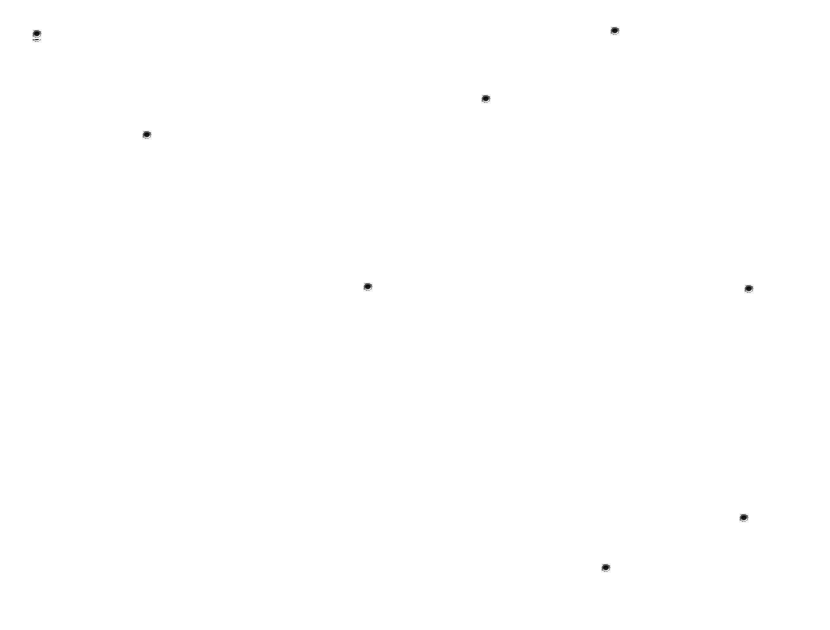
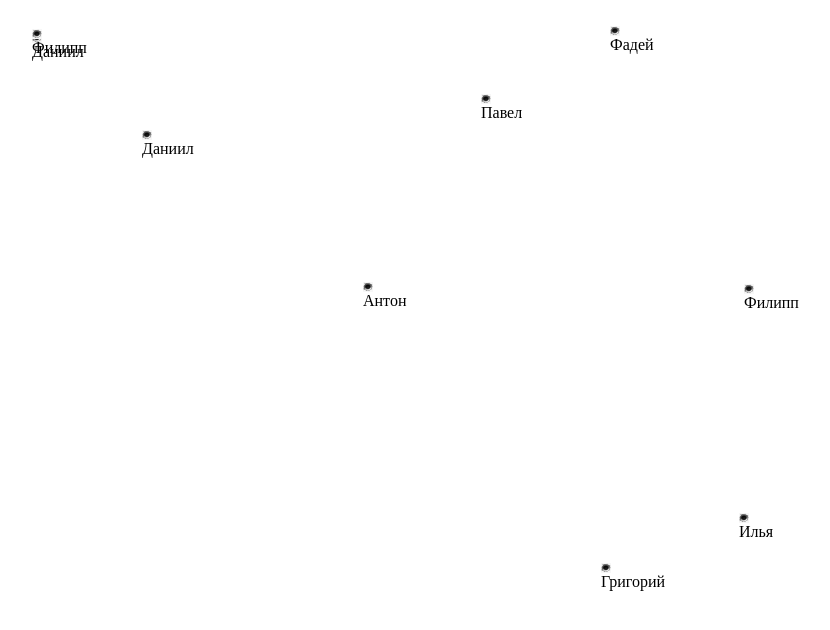
Before and after one commit to chess-rostov/orujie, a plain HTML site: page index.html in a window 1280 px wide. Shown: the whole page, without its empty margins (214-1044 px from the left). Drawn offline with Linux system fonts and the light colour scheme.

Commit message:
Update index.html

```diff
--- a/index.html
+++ b/index.html
@@ -19,7 +19,7 @@
     var flagAudio = true;
     /*var flagCvet = true;*/
     var flagRun = true;
-    var flagWords = false;
+    var flagWords = true;
     let namefilewav = '';
     var timerValue = '500';
     var currentWord = "Пресвятая Богородица";
```
